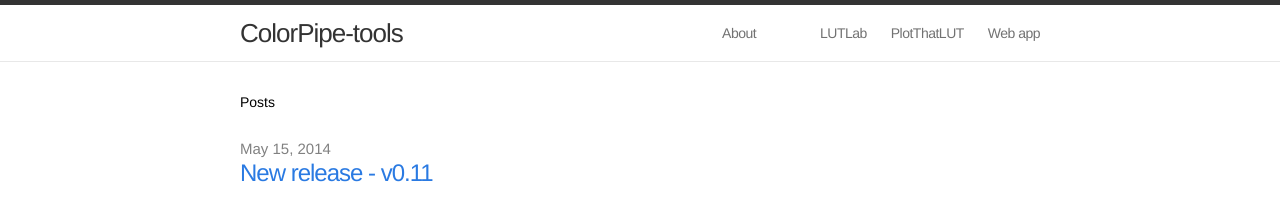
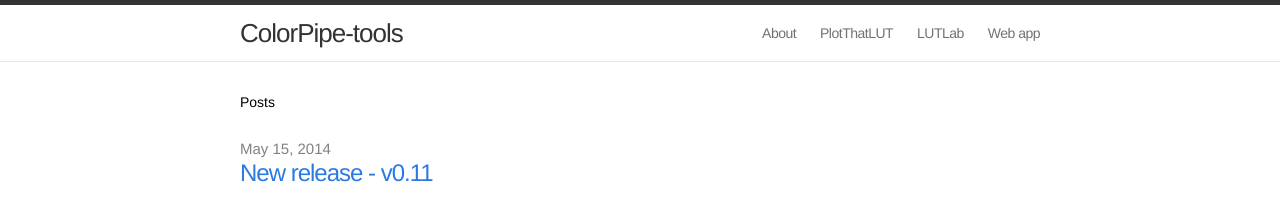
Before and after one commit to mikrosimage/ColorPipe-tools, a Jekyll site: the page built from index.html, in a window 1280 px wide. Shown: the top 217 px of the page. Built offline with Jekyll 4.4.1, drawn with Linux system fonts in a browser that asks for light colours.

Commit message:
Order menu

```diff
--- a/_includes/header.html
+++ b/_includes/header.html
@@ -17,11 +17,10 @@
         </svg>
       </a>
       <div class="trigger">
-        {% for page in site.pages %}
-          {% if page.title != 'LUT to LUT' and page.title != 'Curve to LUT' and page.title != 'About presets'%}
-            <a class="page-link" href="{{ page.url | prepend: site.baseurl }}">{{ page.title }}</a>
-          {% endif %}
-        {% endfor %}
+            <a class="page-link" href="{{ site.baseurl }}/about">About</a>
+            <a class="page-link" href="{{ site.baseurl }}/PlotThatLUT">PlotThatLUT</a>
+            <a class="page-link" href="{{ site.baseurl }}/LUTLab">LUTLab</a>
+            <a class="page-link" href="{{ site.baseurl }}/Web_app">Web app</a>
       </div>
     </nav>
 
```
